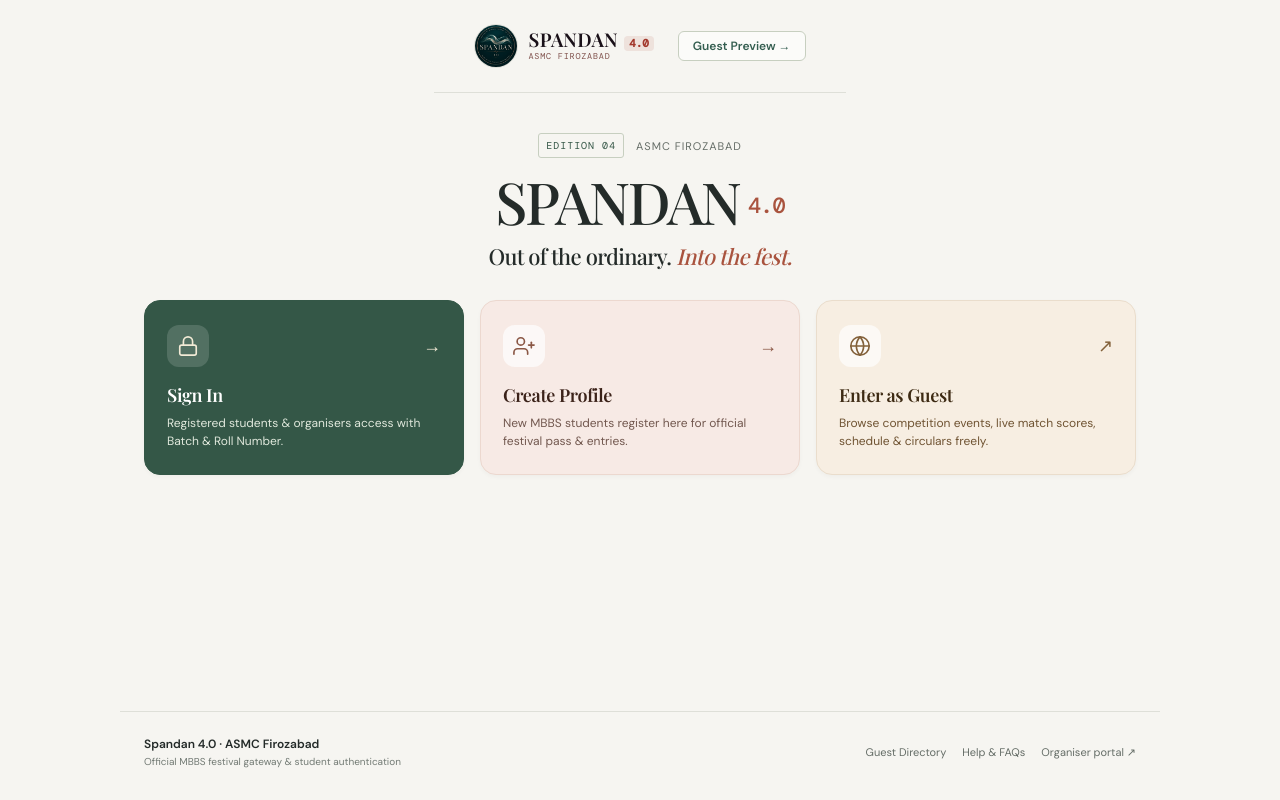
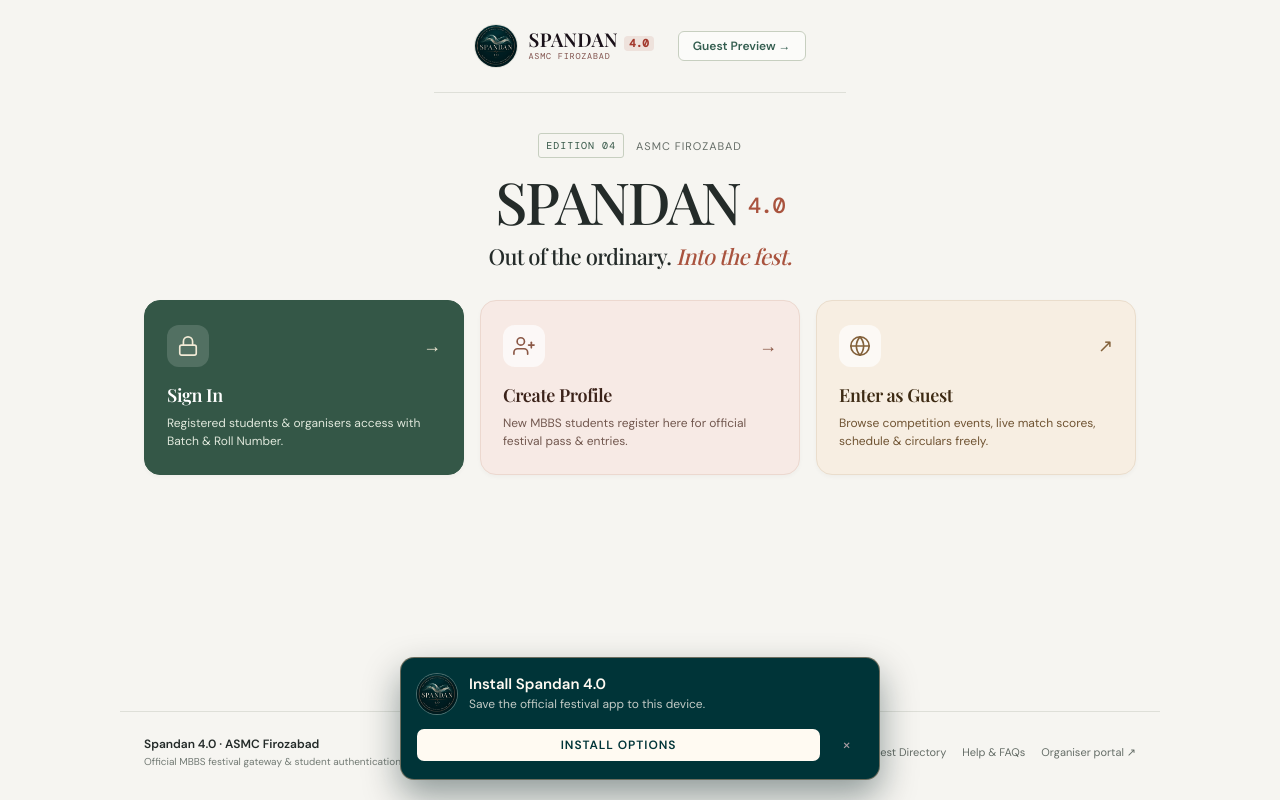
Before and after one commit to thegrowthdonor-eng/Spandan-4.0-app, a Next.js app: page / in a window 1280 px wide. Built offline with nearby package versions, Linux system fonts and the light colour scheme; no server answers; a web font is replaced by a local one.

Commit message:
Always show PWA install entry

```diff
--- a/src/app/globals.css
+++ b/src/app/globals.css
@@ -251,16 +251,17 @@
 @media (prefers-reduced-motion:reduce) { html { scroll-behavior:auto; } *,*::before,*::after { animation-duration:.01ms !important;animation-iteration-count:1 !important;transition-duration:.01ms !important; } }
 
 /* PWA Floating Install Banner */
-.pwa-install-banner { position:fixed;bottom:max(20px, env(safe-area-inset-bottom));left:50%;transform:translateX(-50%);width:min(calc(100% - 32px),480px);background:#1d131b;color:#f5f0e8;border:1px solid #644958;border-radius:12px;padding:16px;box-shadow:0 12px 32px rgba(0,0,0,0.45);z-index:9999;display:flex;flex-direction:column;gap:12px;animation:slideUpPwa 0.35s cubic-bezier(0.16,1,0.3,1); }
+.pwa-install-banner { position:fixed;bottom:max(20px, env(safe-area-inset-bottom));left:50%;transform:translateX(-50%);width:min(calc(100% - 32px),480px);background:#003438;color:#fffaf2;border:1px solid rgba(240,178,140,.45);border-radius:14px;padding:16px;box-shadow:0 16px 36px rgba(0,29,32,.42);z-index:9999;display:flex;flex-direction:column;gap:12px;animation:slideUpPwa 0.35s cubic-bezier(0.16,1,0.3,1); }
 @keyframes slideUpPwa { from { transform:translate(-50%,40px);opacity:0; } to { transform:translate(-50%,0);opacity:1; } }
 .pwa-banner-content { display:flex;align-items:center;gap:12px; }
-.pwa-icon-box { width:40px;height:40px;background:#bc6256;border-radius:8px;display:flex;align-items:center;justify-content:center;font:700 22px/1 Georgia,serif;flex-shrink:0; }
+.pwa-icon-box { width:40px;height:40px;border-radius:50%;display:flex;align-items:center;justify-content:center;overflow:hidden;box-shadow:0 0 0 1px rgba(255,250,242,.3);flex-shrink:0; }
+.pwa-icon-box img { width:100%;height:100%;object-fit:cover; }
 .pwa-text-box { flex:1; }
-.pwa-title { display:block;font:600 15px/1.2 "DM Sans",sans-serif;color:#f5f0e8; }
-.pwa-sub { margin:3px 0 0;font-size:12px;line-height:1.4;color:#d5cac0; }
+.pwa-title { display:block;font:600 15px/1.2 "DM Sans",sans-serif;color:#fffaf2; }
+.pwa-sub { margin:3px 0 0;font-size:12px;line-height:1.4;color:rgba(255,250,242,.76); }
 .pwa-actions-box { display:flex;align-items:center;gap:10px; }
-.pwa-install-btn { flex:1;background:#f5f0e8;color:#261923;border:0;border-radius:6px;padding:10px 14px;font:600 12px/1 "DM Sans",sans-serif;text-transform:uppercase;letter-spacing:0.08em;cursor:pointer;transition:background 0.15s ease; }
-.pwa-install-btn:hover { background:#ffffff; }
+.pwa-install-btn { flex:1;background:#fffaf2;color:#003438;border:0;border-radius:7px;padding:10px 14px;font:700 12px/1 "DM Sans",sans-serif;text-transform:uppercase;letter-spacing:0.08em;cursor:pointer;transition:background 0.15s ease; }
+.pwa-install-btn:hover { background:#f0b28c; }
 .pwa-dismiss-btn { background:transparent;color:#a99ca2;border:0;font-size:16px;padding:8px 12px;cursor:pointer;border-radius:6px; }
 .pwa-dismiss-btn:hover { color:#f5f0e8; }
 .pwa-ios-modal { background:#2b1c28;border:1px solid #70515e;border-radius:8px;padding:14px;display:grid;gap:10px; }
--- a/src/components/pwa-install-prompt.tsx
+++ b/src/components/pwa-install-prompt.tsx
@@ -1,5 +1,6 @@
 "use client";
 
+import Image from "next/image";
 import { useEffect, useState } from "react";
 
 interface BeforeInstallPromptEvent extends Event {
@@ -22,20 +23,11 @@
 
     if (isStandalone) return;
 
-    const dismissedTime = localStorage.getItem("spandan_pwa_dismissed");
-    if (dismissedTime) {
-      const hoursSinceDismissal = (Date.now() - Number(dismissedTime)) / 3_600_000;
-      if (hoursSinceDismissal < 72) return;
-    }
-
     const ua = window.navigator.userAgent.toLowerCase();
     const isIOS = /iphone|ipad|ipod/.test(ua);
     const isAndroid = /android/.test(ua);
-    const isMobile = isIOS || isAndroid || window.matchMedia("(pointer: coarse)").matches;
-
-    if (!isMobile) return;
-
     setPlatform(isIOS ? "ios" : isAndroid ? "android" : "other");
+    setShowPrompt(true);
 
     const handleBeforeInstall = (event: Event) => {
       event.preventDefault();
@@ -53,19 +45,13 @@
     window.addEventListener("beforeinstallprompt", handleBeforeInstall);
     window.addEventListener("appinstalled", handleInstalled);
 
-    // iOS does not dispatch beforeinstallprompt. Some Android browsers only
-    // dispatch it after their own eligibility checks, so always offer guidance.
-    const promptTimer = window.setTimeout(() => setShowPrompt(true), 1500);
-
     return () => {
-      window.clearTimeout(promptTimer);
       window.removeEventListener("beforeinstallprompt", handleBeforeInstall);
       window.removeEventListener("appinstalled", handleInstalled);
     };
   }, []);
 
   function handleDismiss() {
-    localStorage.setItem("spandan_pwa_dismissed", String(Date.now()));
     setShowPrompt(false);
     setShowGuide(false);
   }
@@ -82,7 +68,7 @@
     setDeferredPrompt(null);
 
     if (choice.outcome === "dismissed") {
-      localStorage.setItem("spandan_pwa_dismissed", String(Date.now()));
+      setShowGuide(true);
     }
   }
 
@@ -92,17 +78,17 @@
     <aside className="pwa-install-banner" aria-label="Install festival app">
       <div className="pwa-banner-content">
         <div className="pwa-icon-box" aria-hidden>
-          <span>S</span>
+          <Image src="/spandan-logo.png" alt="" width={40} height={40} />
         </div>
         <div className="pwa-text-box">
           <strong className="pwa-title">Install Spandan 4.0</strong>
-          <p className="pwa-sub">Save the festival app to your home screen for quicker access.</p>
+          <p className="pwa-sub">Save the official festival app to this device.</p>
         </div>
       </div>
 
       <div className="pwa-actions-box">
         <button type="button" className="pwa-install-btn" onClick={handleInstallClick}>
-          {deferredPrompt ? "Install app" : "Add to home screen"}
+          {deferredPrompt ? "Install app" : platform === "ios" ? "How to install" : "Install options"}
         </button>
         <button type="button" className="pwa-dismiss-btn" onClick={handleDismiss} aria-label="Dismiss install prompt">
           ×
```
